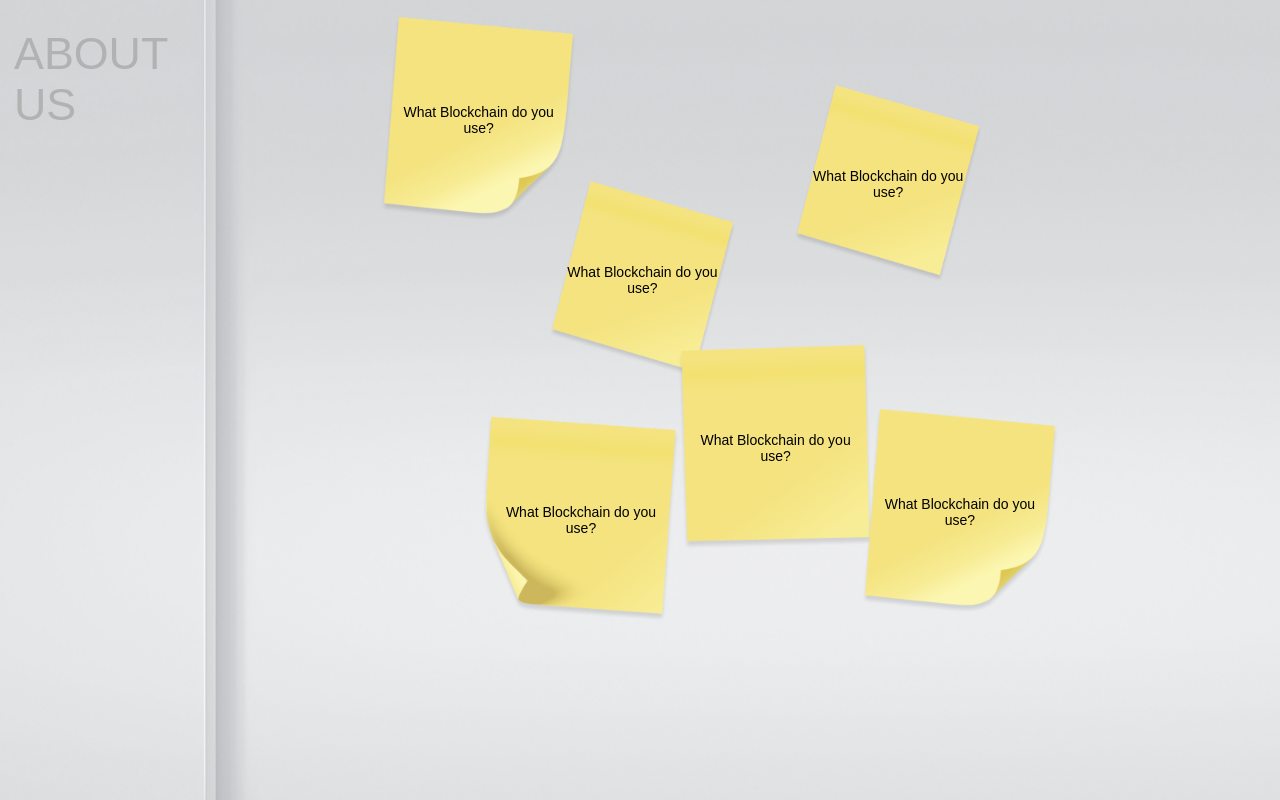
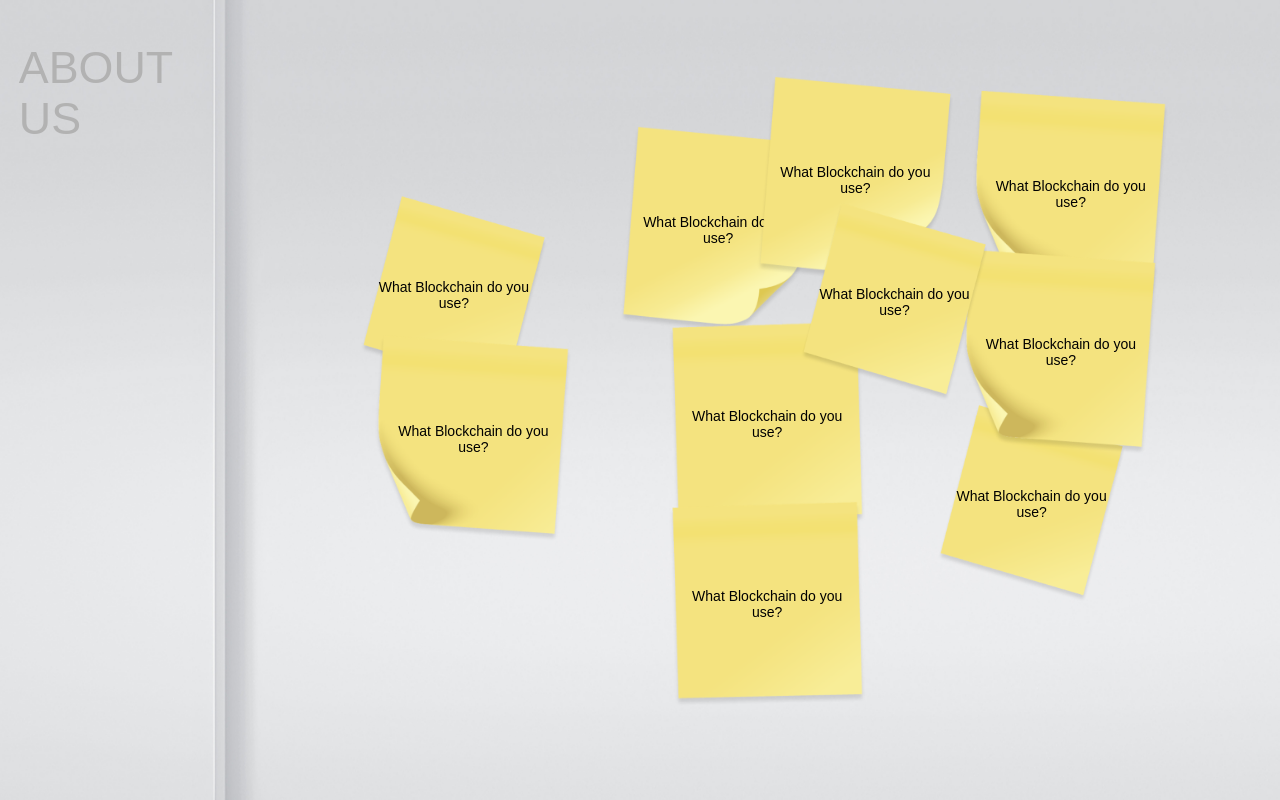
Before and after one commit to kimgunho/opidian, a React (Create React App) app: page /about-us in a window 1280 px wide. Built offline with nearby package versions, Linux system fonts and the light colour scheme; a web font is replaced by a local one.

Commit message:
[Feat] 포스트잇 onclick 업데이트

```diff
--- /dev/null
+++ b/src/pages/about/constats.js
@@ -0,0 +1,72 @@
+export const post = [
+  {
+    id: 1,
+    x: 74,
+    y: 7,
+    q: "What Blockchain do you use?",
+    a: "What Blockchain do you use? What Blockchain do you use?",
+  },
+  {
+    id: 2,
+    x: 11,
+    y: 21,
+    q: "What Blockchain do you use?",
+    a: "What Blockchain do you use? What Blockchain do you use?",
+  },
+  {
+    id: 3,
+    x: 38,
+    y: 12,
+    q: "What Blockchain do you use?",
+    a: "What Blockchain do you use? What Blockchain do you use?",
+  },
+  {
+    id: 4,
+    x: 43,
+    y: 39,
+    q: "What Blockchain do you use?",
+    a: "What Blockchain do you use? What Blockchain do you use?",
+  },
+  {
+    id: 1,
+    x: 13,
+    y: 41,
+    q: "What Blockchain do you use?",
+    a: "What Blockchain do you use? What Blockchain do you use?",
+  },
+  {
+    id: 2,
+    x: 70,
+    y: 50,
+    q: "What Blockchain do you use?",
+    a: "What Blockchain do you use? What Blockchain do you use?",
+  },
+  {
+    id: 3,
+    x: 52,
+    y: 5,
+    q: "What Blockchain do you use?",
+    a: "What Blockchain do you use? What Blockchain do you use?",
+  },
+  {
+    id: 4,
+    x: 43,
+    y: 64,
+    q: "What Blockchain do you use?",
+    a: "What Blockchain do you use? What Blockchain do you use?",
+  },
+  {
+    id: 1,
+    x: 73,
+    y: 29,
+    q: "What Blockchain do you use?",
+    a: "What Blockchain do you use? What Blockchain do you use?",
+  },
+  {
+    id: 2,
+    x: 56,
+    y: 22,
+    q: "What Blockchain do you use?",
+    a: "What Blockchain do you use? What Blockchain do you use?",
+  },
+];
--- a/src/pages/about/index.js
+++ b/src/pages/about/index.js
@@ -1,7 +1,16 @@
 /** @jsxImportSource @emotion/react */
+import { useState, useRef, useEffect } from "react";
 
-import { wrapper, titleArea, csArea, title, list, post1, A1 } from "./style";
+import { post } from "./constats";
+import { wrapper, titleArea, csArea, title, list, post1, A1, dimmed } from "./style";
 const About = () => {
+  const [indexActive, setIndexActive] = useState("");
+
+  useEffect(() => {
+    console.log(liRef.current);
+  }, []);
+
+  const liRef = useRef([]);
   return (
     <main css={wrapper}>
       <section css={titleArea}>
@@ -13,55 +22,33 @@ const About = () => {
       </section>
       <section css={csArea}>
         <ul css={list}>
-          <li>
-            <p className="q" css={post1}>
-              What Blockchain do you use?
-            </p>
-            <p className="a" css={A1}>
-              What Blockchain do you use? What Blockchain do you use?
-            </p>
-          </li>
-          <li>
-            <p className="q" css={post1}>
-              What Blockchain do you use?
-            </p>
-            <p className="a" css={A1}>
-              What Blockchain do you use? What Blockchain do you use?
-            </p>
-          </li>
-          <li>
-            <p className="q" css={post1}>
-              What Blockchain do you use?
-            </p>
-            <p className="a" css={A1}>
-              What Blockchain do you use? What Blockchain do you use?
-            </p>
-          </li>
-          <li>
-            <p className="q" css={post1}>
-              What Blockchain do you use?
-            </p>
-            <p className="a" css={A1}>
-              What Blockchain do you use? What Blockchain do you use?
-            </p>
-          </li>
-          <li>
-            <p className="q" css={post1}>
-              What Blockchain do you use?
-            </p>
-            <p className="a" css={A1}>
-              What Blockchain do you use? What Blockchain do you use?
-            </p>
-          </li>
-          <li>
-            <p className="q" css={post1}>
-              What Blockchain do you use?
-            </p>
-            <p className="a" css={A1}>
-              What Blockchain do you use? What Blockchain do you use?
-            </p>
-          </li>
+          {post.map((item, index) => {
+            return (
+              <li
+                ref={el => (liRef.current[index] = el)}
+                key={index}
+                style={{ left: `${item.x}%`, top: `${item.y}%` }}
+                onClick={() => setIndexActive(index)}
+                className={index === indexActive ? "active" : ""}
+              >
+                <p className="q" css={post1(item.id)}>
+                  {item.q}
+                </p>
+                <p className="a" css={A1(item.id)}>
+                  {item.a}
+                </p>
+                <div
+                  css={dimmed}
+                  onClick={() => {
+                    console.log("click");
+                    liRef.current.forEach(item => item.classList.remove("active"));
+                  }}
+                />
+              </li>
+            );
+          })}
         </ul>
+        <div></div>
       </section>
     </main>
   );
--- a/src/pages/about/style.js
+++ b/src/pages/about/style.js
@@ -13,93 +13,33 @@ import aBg3 from "../../assets/images/about/A_03.png";
 import aBg4 from "../../assets/images/about/A_04.png";
 
 export const list = css`
+  position: absolute;
+  transform: translate(-50%, -50%);
+  left: 50%;
+  top: 50%;
+  width: 90%;
+  height: 90%;
   > li {
     position: absolute;
     cursor: pointer;
 
-    > .q {
-      background-size: 100% 100% !important;
-    }
-    > .a {
-      background-size: 100% 100% !important;
-    }
-
-    &:hover {
+    &.active {
       > .a {
-        opacity: 1;
+        z-index: 5;
+        display: flex;
       }
-    }
-
-    &:nth-of-type(1) {
-      left: 22%;
-      top: 52%;
-
       > .q {
-        ${backgroundImage(qBg1)};
+        z-index: 4;
       }
-      > .a {
-        ${backgroundImage(aBg2)};
-      }
-    }
-    &:nth-of-type(2) {
-      left: 28%;
-      top: 22%;
-
-      > .q {
-        ${backgroundImage(qBg2)};
-      }
-      > .a {
-        ${backgroundImage(aBg3)};
-      }
-    }
-    &:nth-of-type(3) {
-      left: 12%;
-      top: 02%;
-
-      > .q {
-        ${backgroundImage(qBg3)};
-      }
-      > .a {
-        ${backgroundImage(aBg4)};
-      }
-    }
-    &:nth-of-type(4) {
-      left: 41%;
-      top: 43%;
-
-      > .q {
-        ${backgroundImage(qBg4)};
-      }
-      > .a {
-        ${backgroundImage(aBg3)};
-      }
-    }
-    &:nth-of-type(5) {
-      left: 59%;
-      top: 51%;
-
-      > .q {
-        ${backgroundImage(qBg3)};
-      }
-      > .a {
-        ${backgroundImage(aBg2)};
-      }
-    }
-    &:nth-of-type(6) {
-      left: 52%;
-      top: 10%;
-
-      > .q {
-        ${backgroundImage(qBg2)};
-      }
-      > .a {
-        ${backgroundImage(aBg1)};
+      > div {
+        z-index: 3;
+        display: block;
       }
     }
   }
 `;
 
-export const post1 = () => css`
+export const post1 = number => css`
   width: 14.25rem;
   height: 14.8125rem;
   text-align: center;
@@ -109,9 +49,28 @@ export const post1 = () => css`
   flex-direction: column;
   justify-content: center;
   align-items: center;
+  background-size: 100% 100%;
+  position: relative;
+  z-index: 2;
+  ${number === 1 &&
+  `
+    background-image: url(${qBg1});
+  `}
+  ${number === 2 &&
+  `
+    background-image: url(${qBg2});
+  `}
+  ${number === 3 &&
+  `
+    background-image: url(${qBg3});
+  `}
+  ${number === 4 &&
+  `
+    background-image: url(${qBg4});
+  `}
 `;
 
-export const A1 = () => css`
+export const A1 = number => css`
   position: absolute;
   right: -50%;
   top: 50%;
@@ -120,13 +79,29 @@ export const A1 = () => css`
   text-align: center;
   padding: 1rem;
   box-sizing: border-box;
-  display: flex;
+  display: none;
   flex-direction: column;
   justify-content: center;
   align-items: center;
-  opacity: 0;
-  z-index: 30;
-  transition: opacity 0.5s ease;
+  z-index: -1;
+  background-size: 100% 100%;
+
+  ${number === 1 &&
+  `
+    background-image: url(${aBg1});
+  `}
+  ${number === 2 &&
+  `
+    background-image: url(${aBg2});
+  `}
+  ${number === 3 &&
+  `
+    background-image: url(${aBg3});
+  `}
+  ${number === 4 &&
+  `
+    background-image: url(${aBg4});
+  `}
 `;
 
 export const wrapper = css`
@@ -136,9 +111,12 @@ export const wrapper = css`
 `;
 
 export const titleArea = css`
-  width: 20vw;
+  width: 15vw;
   height: 100%;
   position: absolute;
+  display: flex;
+  flex-direction: column;
+  align-items: center;
   left: 0;
   top: 0;
   ${backgroundImage(background_left)};
@@ -147,13 +125,13 @@ export const titleArea = css`
 
 export const title = css`
   box-sizing: border-box;
+  padding-top: 3rem;
   font-size: 3.2rem;
-  padding: 2rem 0 0 1rem;
   color: #b2b2b2;
 `;
 
 export const csArea = css`
-  width: 80vw;
+  width: 85vw;
   height: 100%;
   position: absolute;
   right: 0;
@@ -161,3 +139,13 @@ export const csArea = css`
   ${backgroundImage(background_right)};
   background-position: left center;
 `;
+
+export const dimmed = css`
+  position: fixed;
+  left: 0;
+  top: 0;
+  display: none;
+  width: 100%;
+  height: 100%;
+  backdrop-filter: blur(10px);
+`;
```
Also changed, not shown: src/assets/images/about/background_left.jpg, src/assets/images/about/background_right.jpg.
